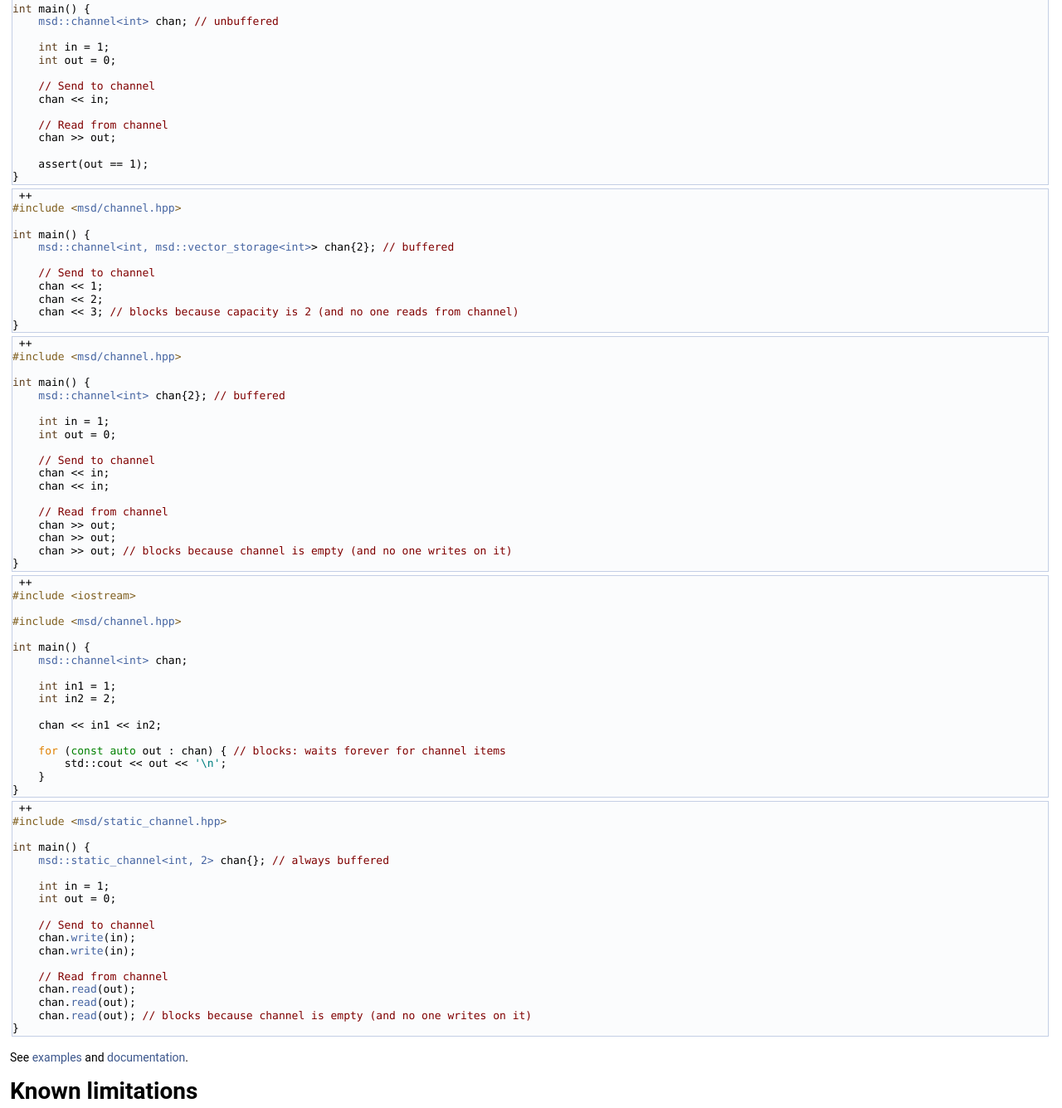
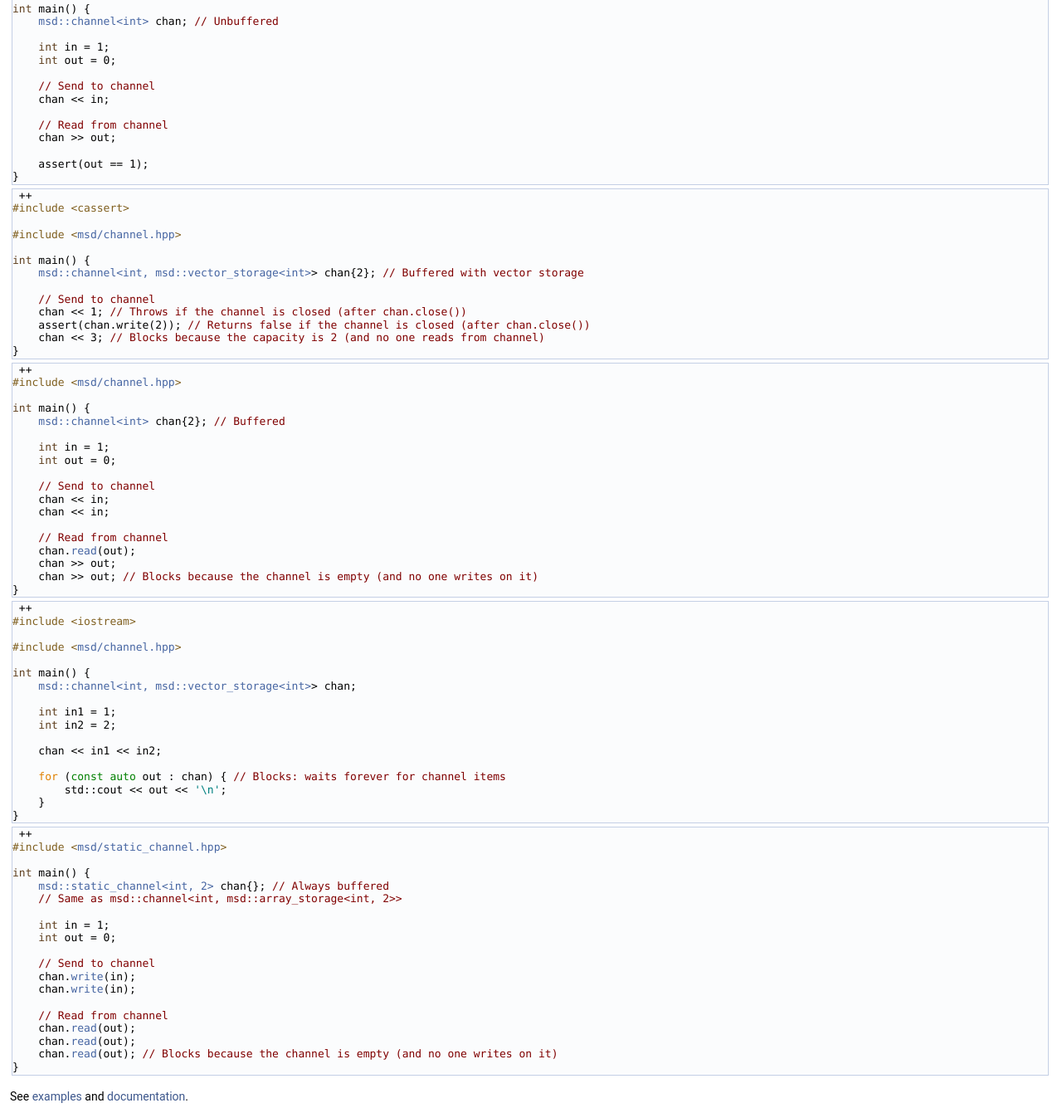
Before and after one commit to andreiavrammsd/cpp-channel, a plain HTML site: page index.html in a window 1280 px wide. Shown: the part 2102-3437 px from the top of the page at 83% size. Drawn offline with Linux system fonts and the light colour scheme.

Commit message:
deploy: 4b8a5d92bd706562e8fe793a769685f3dfca014f

```diff
--- a/index.html
+++ b/index.html
@@ -163,7 +163,7 @@ Usage</h1>
 <div class="line"><span class="preprocessor">#include &lt;<a class="code" href="channel_8hpp.html">msd/channel.hpp</a>&gt;</span></div>
 <div class="line"> </div>
 <div class="line"><span class="keywordtype">int</span> main() {</div>
-<div class="line">    <a class="code hl_class" href="classmsd_1_1channel.html">msd::channel&lt;int&gt;</a> chan; <span class="comment">// unbuffered</span></div>
+<div class="line">    <a class="code hl_class" href="classmsd_1_1channel.html">msd::channel&lt;int&gt;</a> chan; <span class="comment">// Unbuffered</span></div>
 <div class="line"> </div>
 <div class="line">    <span class="keywordtype">int</span> in = 1;</div>
 <div class="line">    <span class="keywordtype">int</span> out = 0;</div>
@@ -179,21 +179,23 @@ Usage</h1>
 <div class="ttc" id="achannel_8hpp_html"><div class="ttname"><a href="channel_8hpp.html">channel.hpp</a></div></div>
 <div class="ttc" id="aclassmsd_1_1channel_html"><div class="ttname"><a href="classmsd_1_1channel.html">msd::channel</a></div><div class="ttdoc">Thread-safe container for sharing data between threads.</div><div class="ttdef"><b>Definition</b> channel.hpp:66</div></div>
 </div><!-- fragment --><div class="fragment"><div class="line"> ++</div>
+<div class="line"><span class="preprocessor">#include &lt;cassert&gt;</span></div>
+<div class="line"> </div>
 <div class="line"><span class="preprocessor">#include &lt;<a class="code" href="channel_8hpp.html">msd/channel.hpp</a>&gt;</span></div>
 <div class="line"> </div>
 <div class="line"><span class="keywordtype">int</span> main() {</div>
-<div class="line">    <a class="code hl_class" href="classmsd_1_1channel.html">msd::channel&lt;int, msd::vector_storage&lt;int&gt;</a>&gt; chan{2}; <span class="comment">// buffered</span></div>
+<div class="line">    <a class="code hl_class" href="classmsd_1_1channel.html">msd::channel&lt;int, msd::vector_storage&lt;int&gt;</a>&gt; chan{2}; <span class="comment">// Buffered with vector storage</span></div>
 <div class="line"> </div>
 <div class="line">    <span class="comment">// Send to channel</span></div>
-<div class="line">    chan &lt;&lt; 1;</div>
-<div class="line">    chan &lt;&lt; 2;</div>
-<div class="line">    chan &lt;&lt; 3; <span class="comment">// blocks because capacity is 2 (and no one reads from channel)</span></div>
+<div class="line">    chan &lt;&lt; 1; <span class="comment">// Throws if the channel is closed (after chan.close())</span></div>
+<div class="line">    assert(chan.write(2)); <span class="comment">// Returns false if the channel is closed (after chan.close())</span></div>
+<div class="line">    chan &lt;&lt; 3; <span class="comment">// Blocks because the capacity is 2 (and no one reads from channel)</span></div>
 <div class="line">}</div>
 </div><!-- fragment --><div class="fragment"><div class="line"> ++</div>
 <div class="line"><span class="preprocessor">#include &lt;<a class="code" href="channel_8hpp.html">msd/channel.hpp</a>&gt;</span></div>
 <div class="line"> </div>
 <div class="line"><span class="keywordtype">int</span> main() {</div>
-<div class="line">    <a class="code hl_class" href="classmsd_1_1channel.html">msd::channel&lt;int&gt;</a> chan{2}; <span class="comment">// buffered</span></div>
+<div class="line">    <a class="code hl_class" href="classmsd_1_1channel.html">msd::channel&lt;int&gt;</a> chan{2}; <span class="comment">// Buffered</span></div>
 <div class="line"> </div>
 <div class="line">    <span class="keywordtype">int</span> in = 1;</div>
 <div class="line">    <span class="keywordtype">int</span> out = 0;</div>
@@ -203,24 +205,25 @@ Usage</h1>
 <div class="line">    chan &lt;&lt; in;</div>
 <div class="line"> </div>
 <div class="line">    <span class="comment">// Read from channel</span></div>
+<div class="line">    chan.<a class="code hl_function" href="classmsd_1_1channel.html#ae9986c84eed35495933d9462608ab32e">read</a>(out);</div>
 <div class="line">    chan &gt;&gt; out;</div>
-<div class="line">    chan &gt;&gt; out;</div>
-<div class="line">    chan &gt;&gt; out; <span class="comment">// blocks because channel is empty (and no one writes on it)</span></div>
+<div class="line">    chan &gt;&gt; out; <span class="comment">// Blocks because the channel is empty (and no one writes on it)</span></div>
 <div class="line">}</div>
+<div class="ttc" id="aclassmsd_1_1channel_html_ae9986c84eed35495933d9462608ab32e"><div class="ttname"><a href="classmsd_1_1channel.html#ae9986c84eed35495933d9462608ab32e">msd::channel::read</a></div><div class="ttdeci">bool read(T &amp;out)</div><div class="ttdoc">Pops an element from the channel.</div><div class="ttdef"><b>Definition</b> channel.hpp:167</div></div>
 </div><!-- fragment --><div class="fragment"><div class="line"> ++</div>
 <div class="line"><span class="preprocessor">#include &lt;iostream&gt;</span></div>
 <div class="line"> </div>
 <div class="line"><span class="preprocessor">#include &lt;<a class="code" href="channel_8hpp.html">msd/channel.hpp</a>&gt;</span></div>
 <div class="line"> </div>
 <div class="line"><span class="keywordtype">int</span> main() {</div>
-<div class="line">    <a class="code hl_class" href="classmsd_1_1channel.html">msd::channel&lt;int&gt;</a> chan;</div>
+<div class="line">    <a class="code hl_class" href="classmsd_1_1channel.html">msd::channel&lt;int, msd::vector_storage&lt;int&gt;</a>&gt; chan;</div>
 <div class="line"> </div>
 <div class="line">    <span class="keywordtype">int</span> in1 = 1;</div>
 <div class="line">    <span class="keywordtype">int</span> in2 = 2;</div>
 <div class="line"> </div>
 <div class="line">    chan &lt;&lt; in1 &lt;&lt; in2;</div>
 <div class="line"> </div>
-<div class="line">    <span class="keywordflow">for</span> (<span class="keyword">const</span> <span class="keyword">auto</span> out : chan) { <span class="comment">// blocks: waits forever for channel items</span></div>
+<div class="line">    <span class="keywordflow">for</span> (<span class="keyword">const</span> <span class="keyword">auto</span> out : chan) { <span class="comment">// Blocks: waits forever for channel items</span></div>
 <div class="line">        std::cout &lt;&lt; out &lt;&lt; <span class="charliteral">&#39;\n&#39;</span>;</div>
 <div class="line">    }</div>
 <div class="line">}</div>
@@ -228,7 +231,8 @@ Usage</h1>
 <div class="line"><span class="preprocessor">#include &lt;<a class="code" href="static__channel_8hpp.html">msd/static_channel.hpp</a>&gt;</span></div>
 <div class="line"> </div>
 <div class="line"><span class="keywordtype">int</span> main() {</div>
-<div class="line">    <a class="code hl_class" href="classmsd_1_1channel.html">msd::static_channel&lt;int, 2&gt;</a> chan{}; <span class="comment">// always buffered</span></div>
+<div class="line">    <a class="code hl_class" href="classmsd_1_1channel.html">msd::static_channel&lt;int, 2&gt;</a> chan{}; <span class="comment">// Always buffered</span></div>
+<div class="line">    <span class="comment">// Same as msd::channel&lt;int, msd::array_storage&lt;int, 2&gt;&gt;</span></div>
 <div class="line"> </div>
 <div class="line">    <span class="keywordtype">int</span> in = 1;</div>
 <div class="line">    <span class="keywordtype">int</span> out = 0;</div>
@@ -240,10 +244,9 @@ Usage</h1>
 <div class="line">    <span class="comment">// Read from channel</span></div>
 <div class="line">    chan.<a class="code hl_function" href="classmsd_1_1channel.html#ae9986c84eed35495933d9462608ab32e">read</a>(out);</div>
 <div class="line">    chan.<a class="code hl_function" href="classmsd_1_1channel.html#ae9986c84eed35495933d9462608ab32e">read</a>(out);</div>
-<div class="line">    chan.<a class="code hl_function" href="classmsd_1_1channel.html#ae9986c84eed35495933d9462608ab32e">read</a>(out); <span class="comment">// blocks because channel is empty (and no one writes on it)</span></div>
+<div class="line">    chan.<a class="code hl_function" href="classmsd_1_1channel.html#ae9986c84eed35495933d9462608ab32e">read</a>(out); <span class="comment">// Blocks because the channel is empty (and no one writes on it)</span></div>
 <div class="line">}</div>
 <div class="ttc" id="aclassmsd_1_1channel_html_a70420f278973ae1f2e5a617fcdbca5a9"><div class="ttname"><a href="classmsd_1_1channel.html#a70420f278973ae1f2e5a617fcdbca5a9">msd::channel::write</a></div><div class="ttdeci">bool write(Type &amp;&amp;value)</div><div class="ttdoc">Pushes an element into the channel.</div><div class="ttdef"><b>Definition</b> channel.hpp:142</div></div>
-<div class="ttc" id="aclassmsd_1_1channel_html_ae9986c84eed35495933d9462608ab32e"><div class="ttname"><a href="classmsd_1_1channel.html#ae9986c84eed35495933d9462608ab32e">msd::channel::read</a></div><div class="ttdeci">bool read(T &amp;out)</div><div class="ttdoc">Pops an element from the channel.</div><div class="ttdef"><b>Definition</b> channel.hpp:167</div></div>
 <div class="ttc" id="astatic__channel_8hpp_html"><div class="ttname"><a href="static__channel_8hpp.html">static_channel.hpp</a></div></div>
 </div><!-- fragment --><p>See <a href="https://github.com/andreiavrammsd/cpp-channel/tree/master/examples">examples</a> and <a href="https://andreiavrammsd.github.io/cpp-channel/">documentation</a>.</p>
 <h1><a class="anchor" id="autotoc_md6"></a>
```
